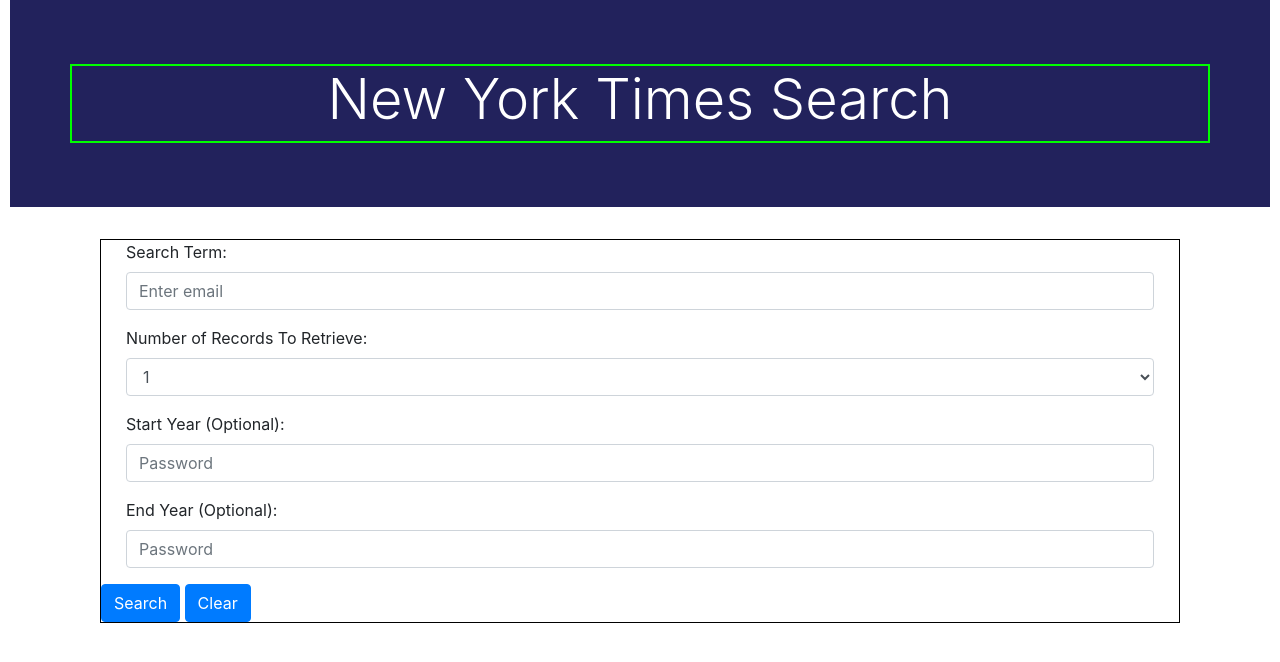
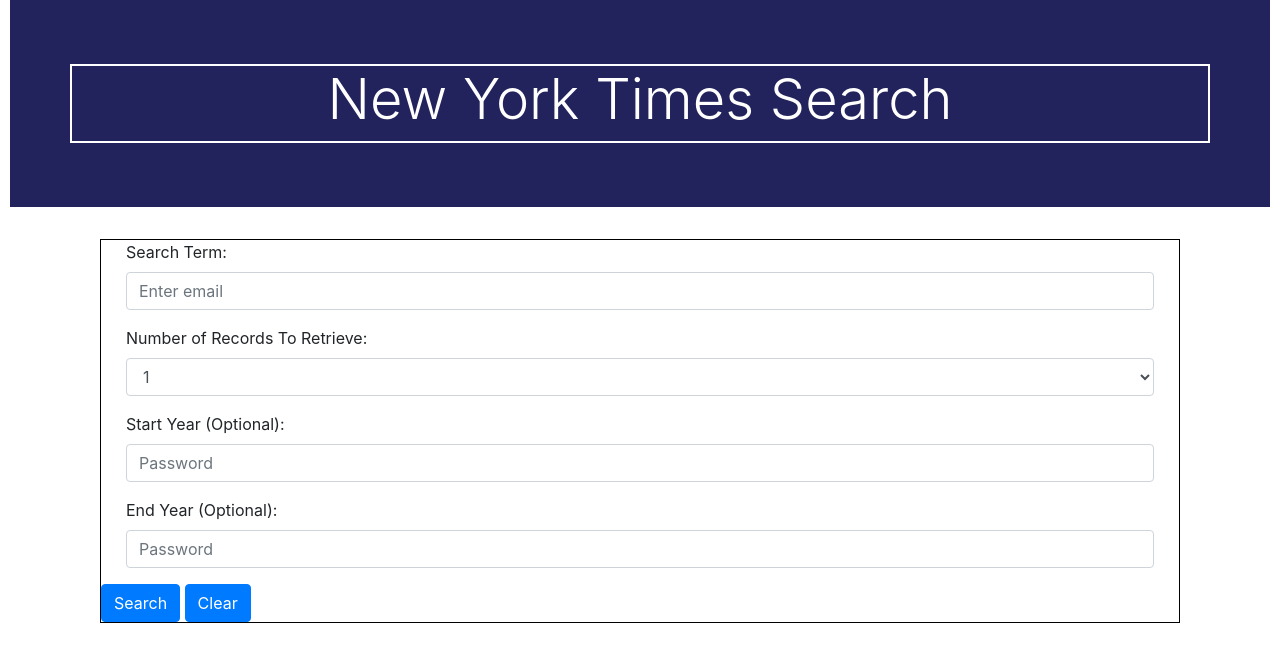
Before and after one commit to VanillaCoder/NYTSearch, a plain HTML site: page index.html in a window 1280 px wide. Drawn offline with nearby package versions, Linux system fonts and the light colour scheme; no server answers.

Commit message:
changed container border

```diff
--- a/assets/css/styles.css
+++ b/assets/css/styles.css
@@ -1,5 +1,5 @@
 .container{
-    border: 2px solid #00ff00;
+    border: 2px solid white;
 }
 .jumbotron{
     text-align: center;
```
